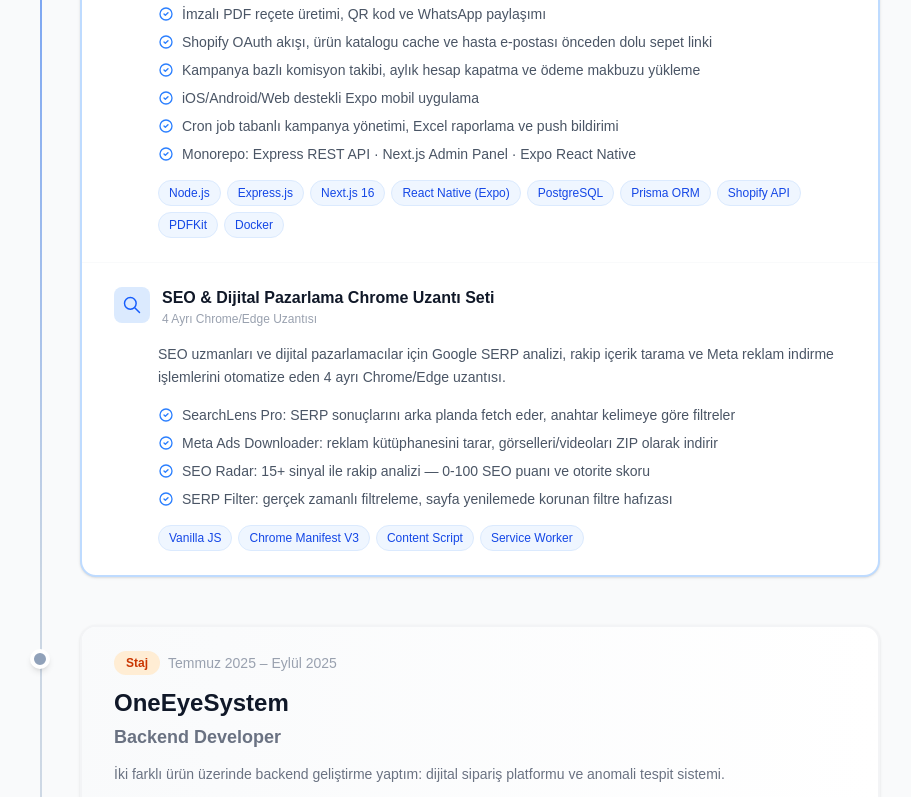
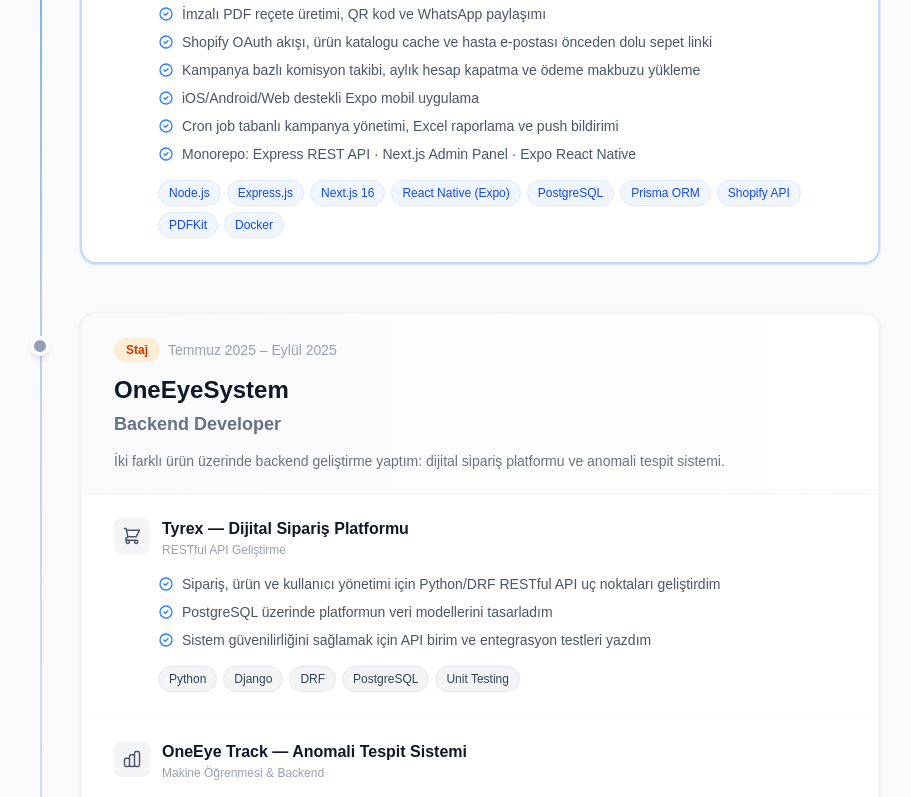
Before and after one commit to ali006834/portfolyo, a Next.js app: page /deneyim in a window 1280 px wide. Shown: the part 1018-1815 px from the top of the page, without its empty margins (192-1103 px from the left). Built offline with nearby package versions, Linux system fonts and the light colour scheme.

Commit message:
Deneyim: SEO dijital uzantı seti bölümü kaldırıldı
Co-Authored-By: Ali Naci Tüysüz <yguclu017@gmail.com>

```diff
--- a/app/deneyim/page.tsx
+++ b/app/deneyim/page.tsx
@@ -36,11 +36,6 @@ const IconBolt = () => (
   </svg>
 );
 
-const IconSearch = () => (
-  <svg className="w-5 h-5" fill="none" stroke="currentColor" viewBox="0 0 24 24">
-    <path strokeLinecap="round" strokeLinejoin="round" strokeWidth={1.75} d="M21 21l-6-6m2-5a7 7 0 11-14 0 7 7 0 0114 0z" />
-  </svg>
-);
 
 const IconCpu = () => (
   <svg className="w-5 h-5" fill="none" stroke="currentColor" viewBox="0 0 24 24">
@@ -137,20 +132,6 @@ const experiences: Experience[] = [
           "Monorepo: Express REST API · Next.js Admin Panel · Expo React Native",
         ],
         tags: ["Node.js", "Express.js", "Next.js 16", "React Native (Expo)", "PostgreSQL", "Prisma ORM", "Shopify API", "PDFKit", "Docker"],
-      },
-      {
-        title: "SEO & Dijital Pazarlama Chrome Uzantı Seti",
-        subtitle: "4 Ayrı Chrome/Edge Uzantısı",
-        icon: <IconSearch />,
-        description:
-          "SEO uzmanları ve dijital pazarlamacılar için Google SERP analizi, rakip içerik tarama ve Meta reklam indirme işlemlerini otomatize eden 4 ayrı Chrome/Edge uzantısı.",
-        bullets: [
-          "SearchLens Pro: SERP sonuçlarını arka planda fetch eder, anahtar kelimeye göre filtreler",
-          "Meta Ads Downloader: reklam kütüphanesini tarar, görselleri/videoları ZIP olarak indirir",
-          "SEO Radar: 15+ sinyal ile rakip analizi — 0-100 SEO puanı ve otorite skoru",
-          "SERP Filter: gerçek zamanlı filtreleme, sayfa yenilemede korunan filtre hafızası",
-        ],
-        tags: ["Vanilla JS", "Chrome Manifest V3", "Content Script", "Service Worker"],
       },
     ],
   },
```
